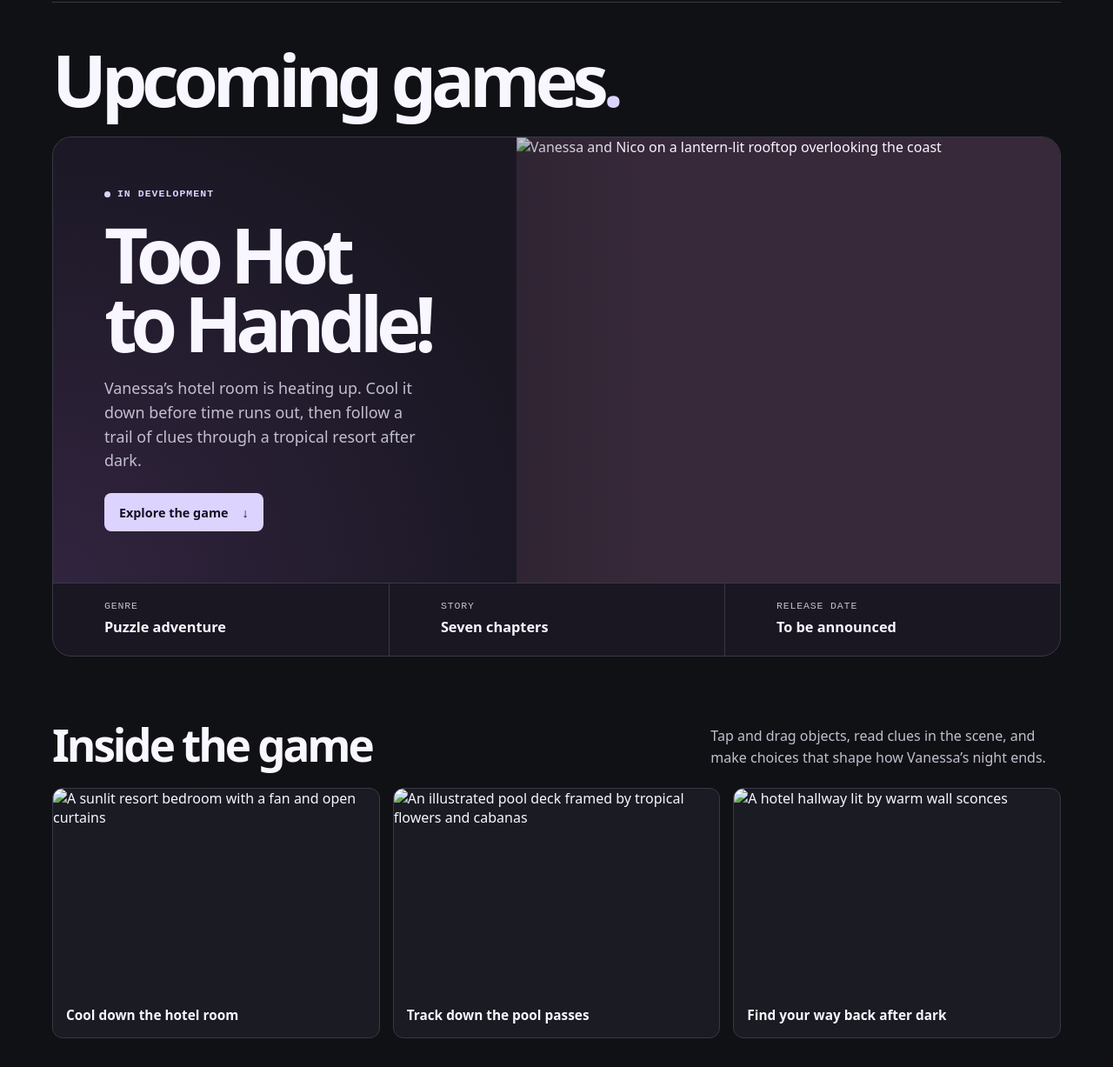
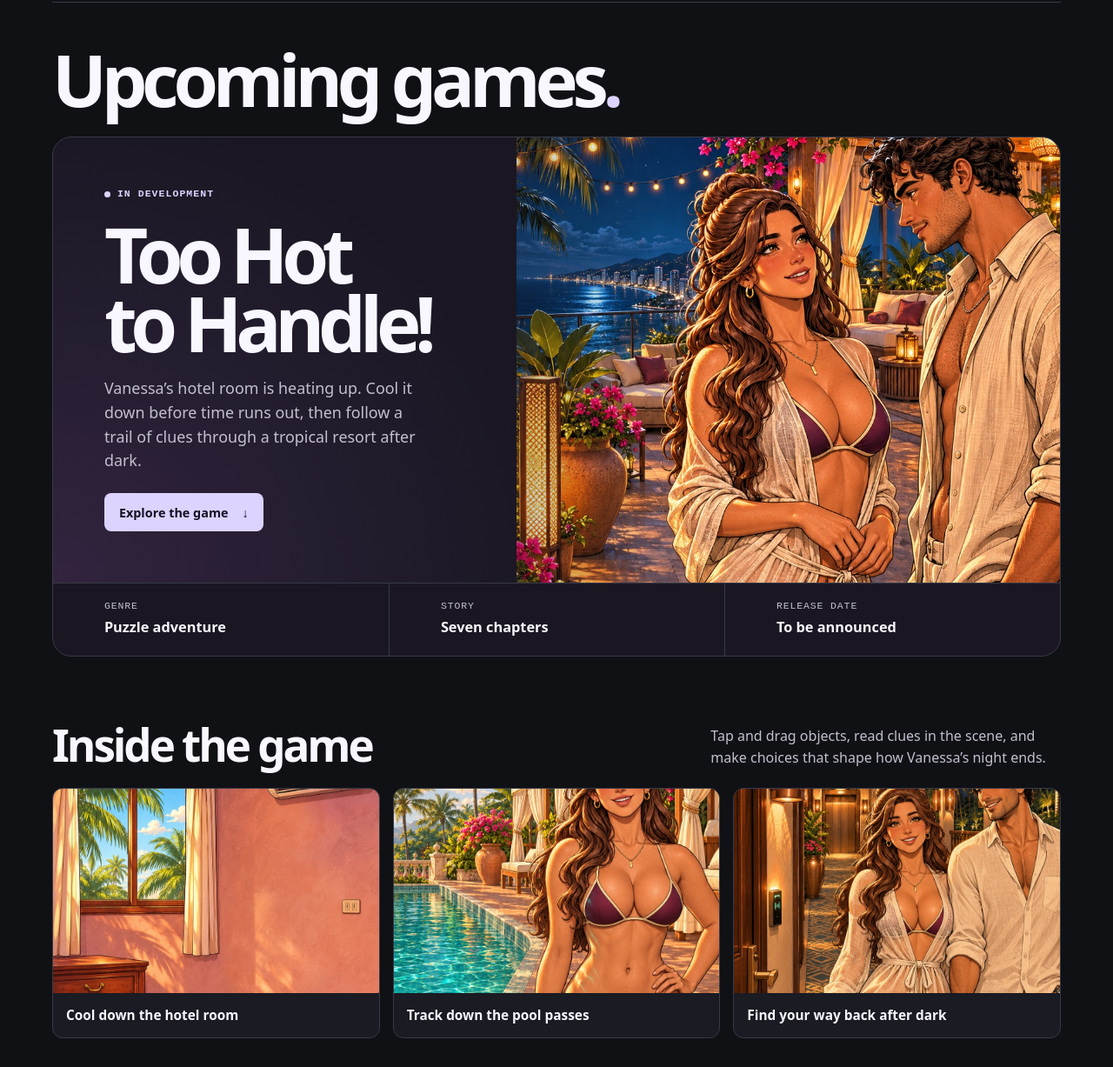
Before and after one commit to Vercisx/game-lineup, a plain HTML site: page index.html in a window 1280 px wide. Shown: the part 73-1300 px from the top of the page at 87% size. Drawn offline with Linux system fonts and the light colour scheme.

Commit message:
Add files via upload

```diff
--- a/index.html
+++ b/index.html
@@ -6,7 +6,7 @@
   <meta name="description" content="Explore upcoming games from NOIRGAMES, starting with the illustrated puzzle adventure Too Hot to Handle!">
   <meta name="theme-color" content="#101115">
   <title>NOIRGAMES — Upcoming Games</title>
-  <link rel="icon" href="./art/icon.png" type="image/png">
+  <link rel="icon" href="./icon.png" type="image/png">
   <link rel="stylesheet" href="./styles.css">
 </head>
 <body>
@@ -31,7 +31,7 @@
         <a class="button" href="#game-details">Explore the game <span aria-hidden="true">↓</span></a>
       </div>
       <div class="feature-art">
-        <img src="./art/rooftop.jpg" width="941" height="1672" alt="Vanessa and Nico on a lantern-lit rooftop overlooking the coast">
+        <img src="./rooftop.jpg" width="941" height="1672" alt="Vanessa and Nico on a lantern-lit rooftop overlooking the coast">
       </div>
       <dl class="game-facts">
         <div><dt>Genre</dt><dd>Puzzle adventure</dd></div>
@@ -46,15 +46,15 @@
       </div>
       <div class="scenes">
         <figure>
-          <img src="./art/room.jpg" loading="lazy" alt="A sunlit resort bedroom with a fan and open curtains">
+          <img src="./room.jpg" loading="lazy" alt="A sunlit resort bedroom with a fan and open curtains">
           <figcaption>Cool down the hotel room</figcaption>
         </figure>
         <figure>
-          <img src="./art/pool.jpg" loading="lazy" alt="An illustrated pool deck framed by tropical flowers and cabanas">
+          <img src="./pool.jpg" loading="lazy" alt="An illustrated pool deck framed by tropical flowers and cabanas">
           <figcaption>Track down the pool passes</figcaption>
         </figure>
         <figure>
-          <img src="./art/corridor.jpg" loading="lazy" alt="A hotel hallway lit by warm wall sconces">
+          <img src="./corridor.jpg" loading="lazy" alt="A hotel hallway lit by warm wall sconces">
           <figcaption>Find your way back after dark</figcaption>
         </figure>
       </div>
```
Also changed, not shown: privacy.html (+1 -1 lines), terms.html (+1 -1 lines), corridor.jpg (added), icon.png (added), pool.jpg (added), rooftop.jpg (added), room.jpg (added).
